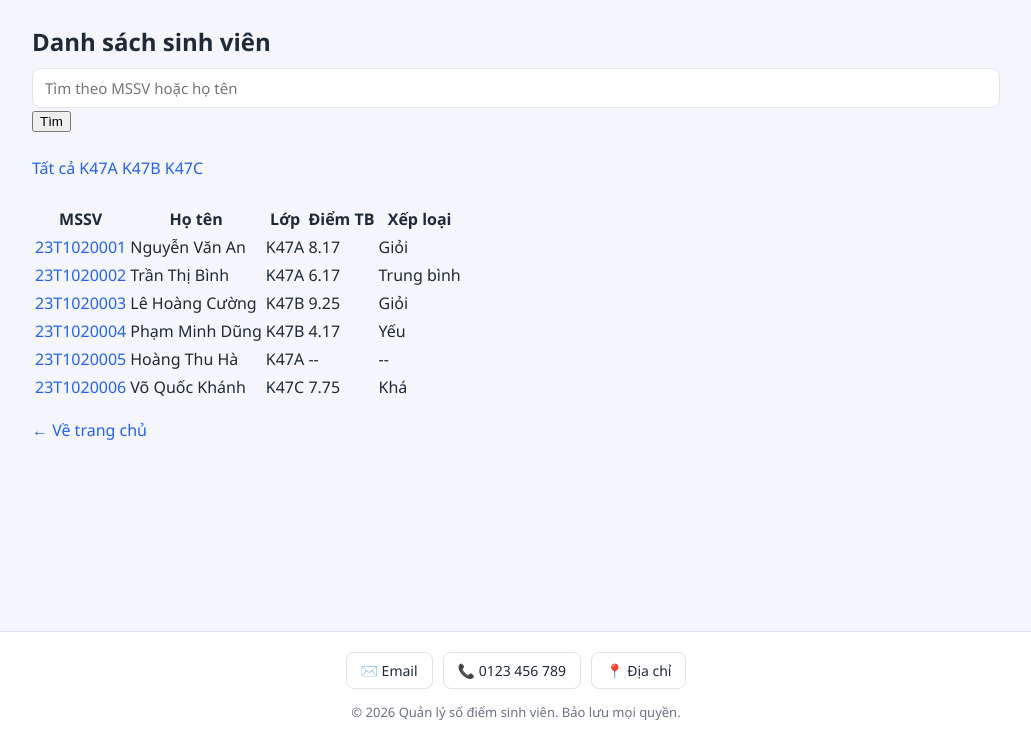
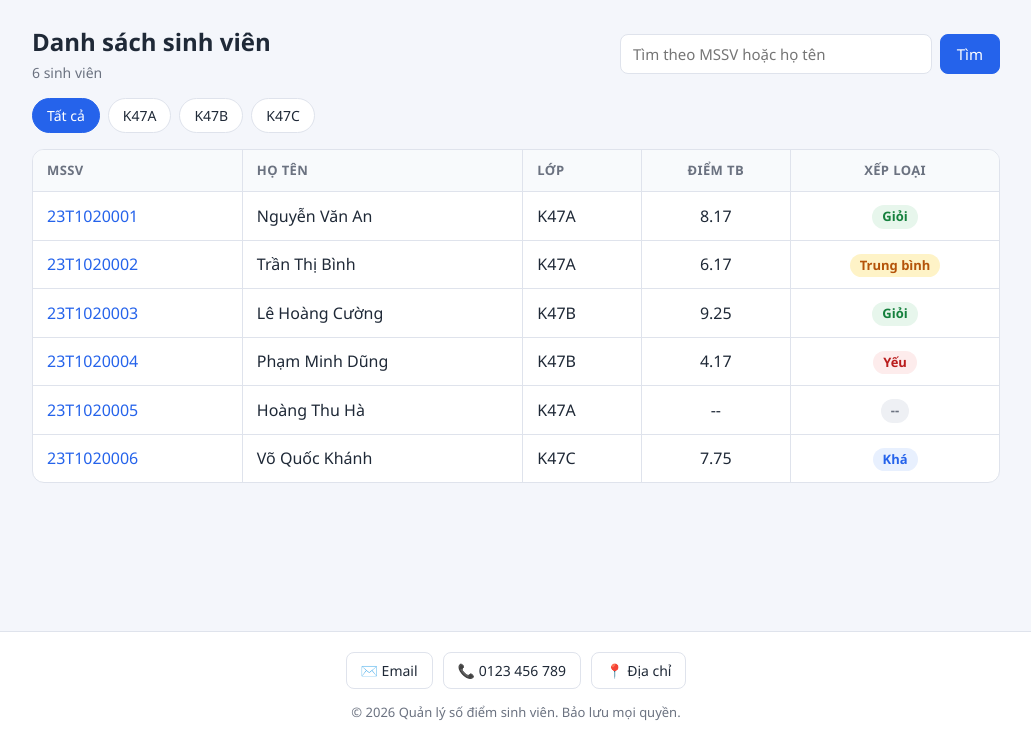
Before and after one commit to KimNguyen98/pmnm-hocphan, a Flask app: page /students in a window 1280 px wide. Shown: the part 58-800 px from the top of the page, without its empty margins (124-1155 px from the left). Run offline with Flask 3, Linux system fonts and the light colour scheme; the visitor is signed in with stand-in values (Sample User, id 1).

Commit message:
Cập nhật trang danh sách

```diff
--- /dev/null
+++ b/static/css/list.css
@@ -0,0 +1,27 @@
+/* list.css - riêng cho trang DANH SÁCH SINH VIÊN (list.html) */
+.list-head {
+  display: flex;
+  align-items: center;
+  justify-content: space-between;
+  flex-wrap: wrap;
+  gap: 12px;
+  margin-bottom: 14px;
+}
+
+.list-head .inline-form { width: 100%; max-width: 380px; }
+
+/* Nút lọc theo lớp */
+.filters { display: flex; flex-wrap: wrap; gap: 8px; margin-bottom: 16px; }
+
+.chip {
+  padding: 6px 14px;
+  border: 1px solid var(--border);
+  border-radius: 999px;
+  background: #fff;
+  color: var(--text);
+  font-size: 14px;
+}
+.chip:hover { border-color: var(--primary); text-decoration: none; }
+.chip.active { background: var(--primary); border-color: var(--primary); color: #fff; }
+
+.empty { text-align: center; color: var(--muted); padding: 32px; }
--- a/templates/list.html
+++ b/templates/list.html
@@ -1,39 +1,48 @@
+{# list.html - TRANG DANH SÁCH SINH VIÊN (route /students, CSS riêng: list.css) #}
 {% extends "base.html" %}
 {% block title %}Danh sách sinh viên{% endblock %}
+{% block head %}<link rel="stylesheet" href="{{ url_for('static', filename='css/list.css') }}">{% endblock %}
 
 {% block content %}
-  <h2>Danh sách sinh viên</h2>
-  <form method="get" action="{{ url_for('students') }}">
+<div class="list-head">
+  <div>
+    <h1 class="page-title">Danh sách sinh viên</h1>
+    <span class="muted">{{ rows|length }} sinh viên</span>
+  </div>
+  <form class="inline-form" method="get" action="{{ url_for('students') }}">
     {% if lop_chon %}<input type="hidden" name="lop" value="{{ lop_chon }}">{% endif %}
-    <input name="q" value="{{ q }}" placeholder="Tìm theo MSSV hoặc họ tên">
-    <button type="submit">Tìm</button>
+    <input type="text" name="q" value="{{ q }}" placeholder="Tìm theo MSSV hoặc họ tên">
+    <button class="btn" type="submit">Tìm</button>
   </form>
-  <br>
-  <div class="filter">
-    <a href="{{ url_for('students') }}" class="{{ 'active' if not lop_chon }}">Tất cả</a>
+</div>
+
+<div class="filters">
+  <a class="chip {{ 'active' if not lop_chon }}" href="{{ url_for('students') }}">Tất cả</a>
   {% for l in danh_sach_lop %}
-      <a href="{{ url_for('students', lop=l) }}"
-         class="{{ 'active' if lop_chon and l.lower() == lop_chon.lower() }}">{{ l }}</a>
+  <a class="chip {{ 'active' if lop_chon and l.lower() == lop_chon.lower() }}" href="{{ url_for('students', lop=l) }}">{{ l }}</a>
   {% endfor %}
 </div>
-  <br>
 
 {% if rows %}
-  <table>
-    <tr><th>MSSV</th><th>Họ tên</th><th>Lớp</th><th>Điểm TB</th><th>Xếp loại</th></tr>
+<div class="table-wrap">
+  <table class="table">
+    <thead>
+      <tr><th>MSSV</th><th>Họ tên</th><th>Lớp</th><th class="num">Điểm TB</th><th class="num">Xếp loại</th></tr>
+    </thead>
+    <tbody>
       {% for r in rows %}
       <tr>
         <td><a href="{{ url_for('detail', mssv=r.mssv) }}">{{ r.mssv }}</a></td>
         <td>{{ r.name }}</td>
         <td>{{ r.lop }}</td>
-      <td>{{ r.avg if r.avg is not none else '--' }}</td>
-      <td>{{ r.rank }}</td>
+        <td class="num">{{ r.avg if r.avg is not none else '--' }}</td>
+        <td class="num"><span class="badge badge-{{ RANK_CLASS.get(r.rank, 'none') }}">{{ r.rank }}</span></td>
       </tr>
       {% endfor %}
+    </tbody>
   </table>
+</div>
 {% else %}
-  <p>Không có sinh viên phù hợp.</p>
+<div class="card empty">Không có sinh viên phù hợp.</div>
 {% endif %}
-
-  <p><a href="{{ url_for('index') }}">&larr; Về trang chủ</a></p>
 {% endblock %}
```
Lines whose indentation alone changed are shown as unchanged.
